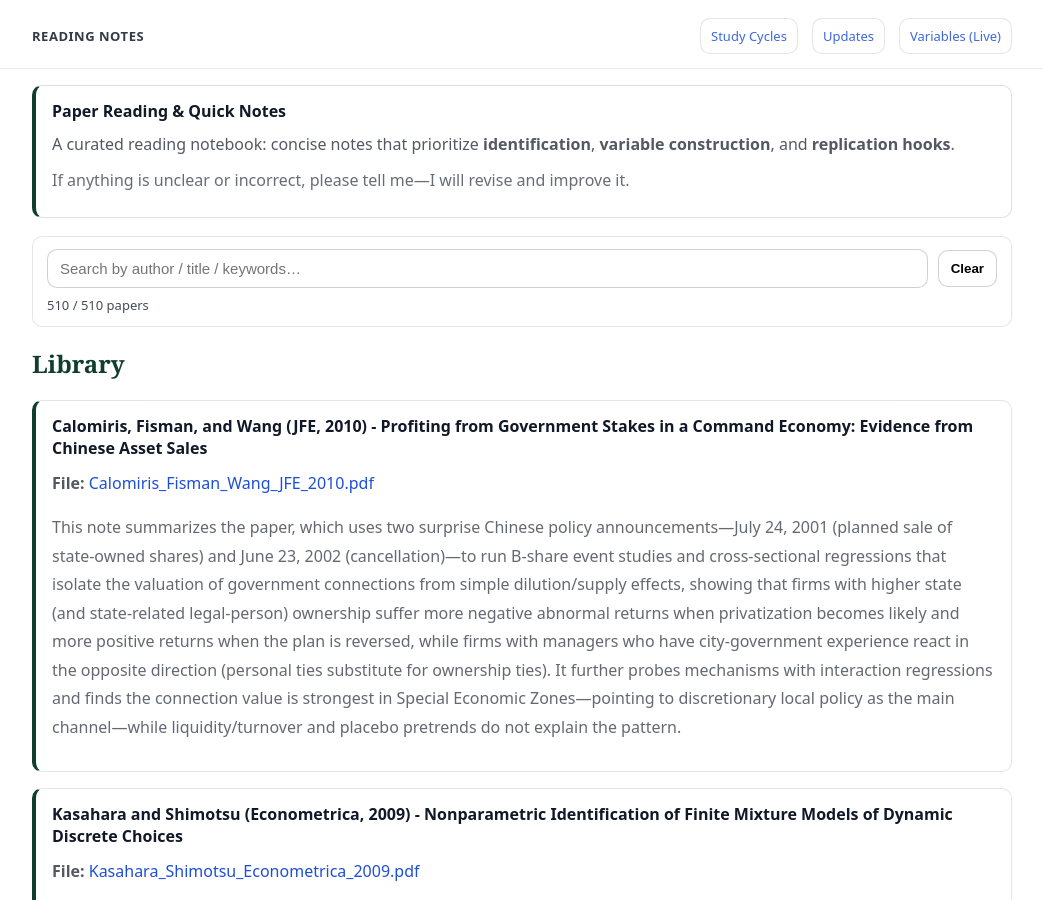
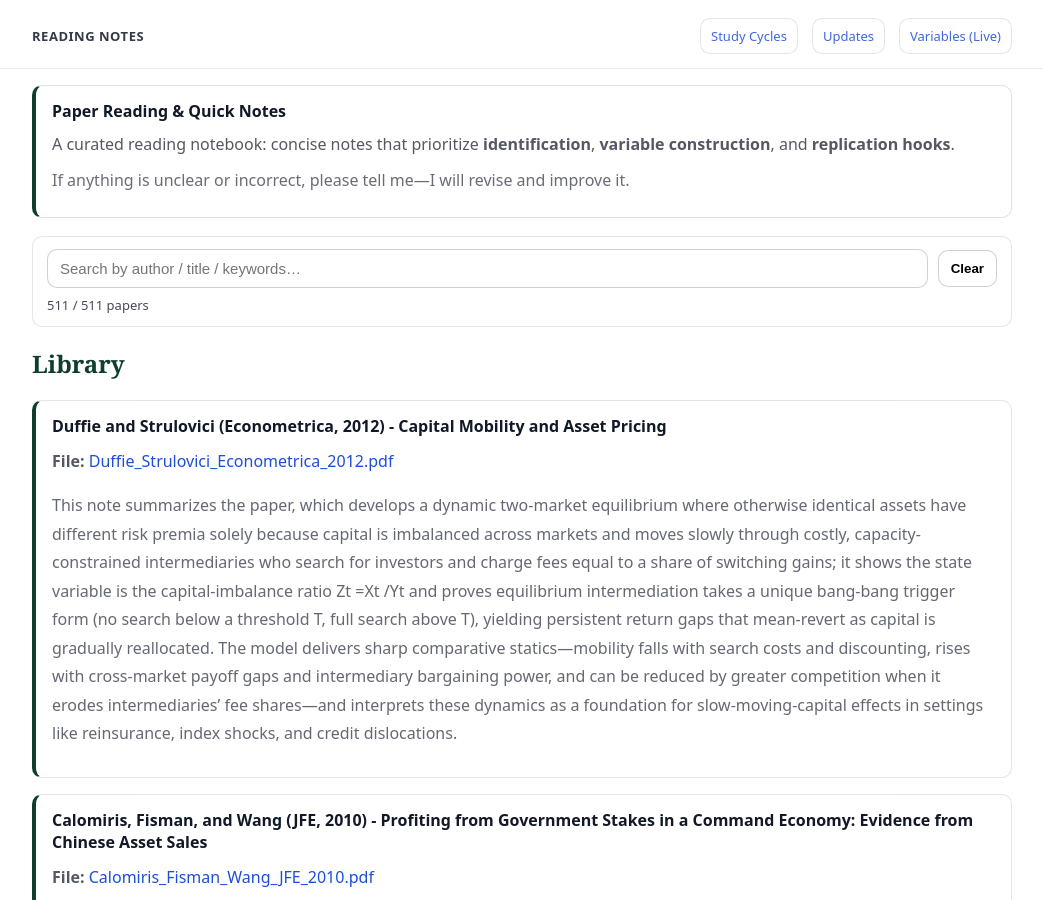
Before and after one commit to yaxinzn/study-archive, a Jekyll site: the page built from reading/index.md, in a window 1280 px wide and 900 px high. Shown: the whole window, without its empty margins (118-1161 px from the left). Built offline with Jekyll 4.4.1, drawn with Linux system fonts in a browser that asks for light colours.

Commit message:
Reading: add/update Duffie_Strulovici_Econometrica_2012.pdf

```diff
--- a/_data/reading.yml
+++ b/_data/reading.yml
@@ -1,3 +1,7 @@
+- title: "Duffie and Strulovici (Econometrica, 2012) - Capital Mobility and Asset Pricing"
+  file: "Duffie_Strulovici_Econometrica_2012.pdf"
+  desc: "This note summarizes the paper, which develops a dynamic two-market equilibrium where otherwise identical assets have different risk premia solely because capital is imbalanced across markets and moves slowly through costly, capacity-constrained intermediaries who search for investors and charge fees equal to a share of switching gains; it shows the state variable is the capital-imbalance ratio Zt =Xt /Yt and proves equilibrium intermediation takes a unique bang-bang trigger form (no search below a threshold T, full search above T), yielding persistent return gaps that mean-revert as capital is gradually reallocated. The model delivers sharp comparative statics—mobility falls with search costs and discounting, rises with cross-market payoff gaps and intermediary bargaining power, and can be reduced by greater competition when it erodes intermediaries’ fee shares—and interprets these dynamics as a foundation for slow-moving-capital effects in settings like reinsurance, index shocks, and credit dislocations."
+
 - title: "Calomiris, Fisman, and Wang (JFE, 2010) - Profiting from Government Stakes in a Command Economy: Evidence from Chinese Asset Sales"
   file: "Calomiris_Fisman_Wang_JFE_2010.pdf"
   desc: "This note summarizes the paper, which uses two surprise Chinese policy announcements—July 24, 2001 (planned sale of state-owned shares) and June 23, 2002 (cancellation)—to run B-share event studies and cross-sectional regressions that isolate the valuation of government connections from simple dilution/supply effects, showing that firms with higher state (and state-related legal-person) ownership suffer more negative abnormal returns when privatization becomes likely and more positive returns when the plan is reversed, while firms with managers who have city-government experience react in the opposite direction (personal ties substitute for ownership ties). It further probes mechanisms with interaction regressions and finds the connection value is strongest in Special Economic Zones—pointing to discretionary local policy as the main channel—while liquidity/turnover and placebo pretrends do not explain the pattern."
```
Also changed, not shown: 1 other file.
